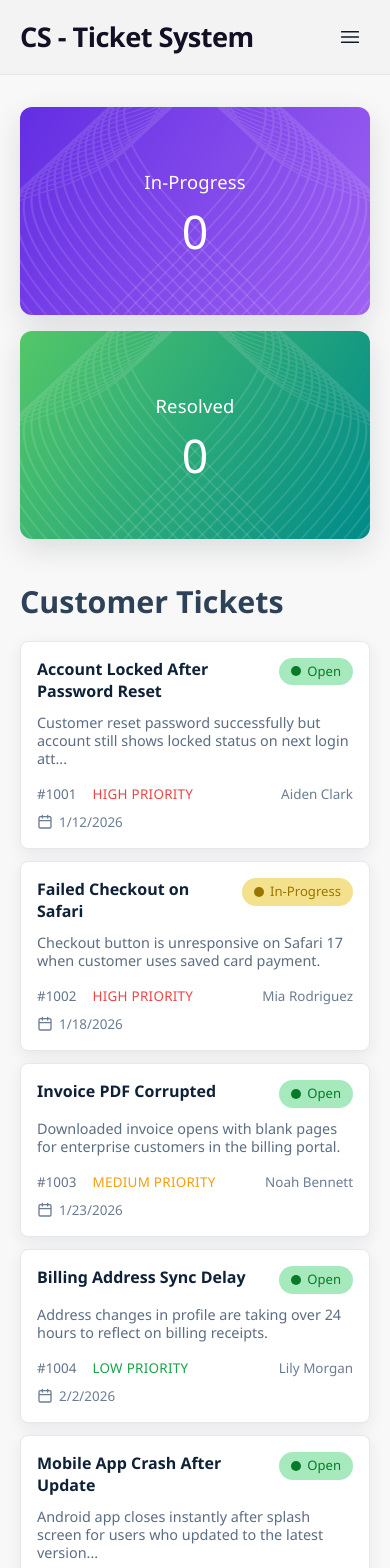
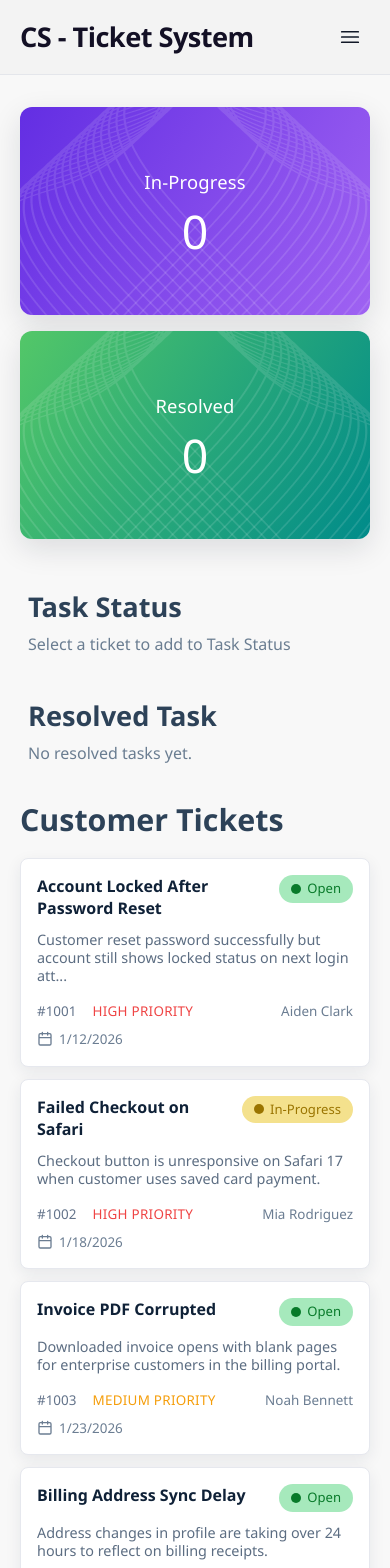
Before and after one commit to Shawon-Mahmud07/Customer-Support-Zone, a React (Vite) app: page / in a window 390 px wide. Shown: the top 1568 px of the page. Built offline with nearby package versions, Linux system fonts and the light colour scheme.

Commit message:
feat(main-section): add responsive ticket grid with task status panel and updated ticket data

```diff
--- a/src/components/MainSection.jsx
+++ b/src/components/MainSection.jsx
@@ -61,7 +61,8 @@ function MainSection() {
   return (
     <section className="mx-auto w-full max-w-370 px-5 pb-10 pt-4 sm:px-8 sm:pb-14">
       {/* Left: ticket cards, Right: task status panel */}
-      <div className="grid grid-cols-1 gap-6 xl:grid-cols-[2fr_1fr] xl:gap-8">
+
+      <div className="flex flex-col-reverse gap-6 xl:grid xl:grid-cols-[2fr_1fr] xl:gap-8">
         <div>
           <h2 className="text-[clamp(1.9rem,0.8vw+1.45rem,2.8rem)] font-semibold text-[#2d4258]">
             Customer Tickets
@@ -74,7 +75,7 @@ function MainSection() {
           </div>
         </div>
 
-// Right panel with task status and resolved tasks, styled as an aside for semantic clarity
+        {/* Task status sidebar with instructions and resolved tasks */}
         <aside className="rounded-lg p-2 xl:pt-2">
           <h3 className="text-[clamp(1.7rem,0.6vw+1.35rem,2.2rem)] font-semibold text-[#2d4258]">
             Task Status
```
